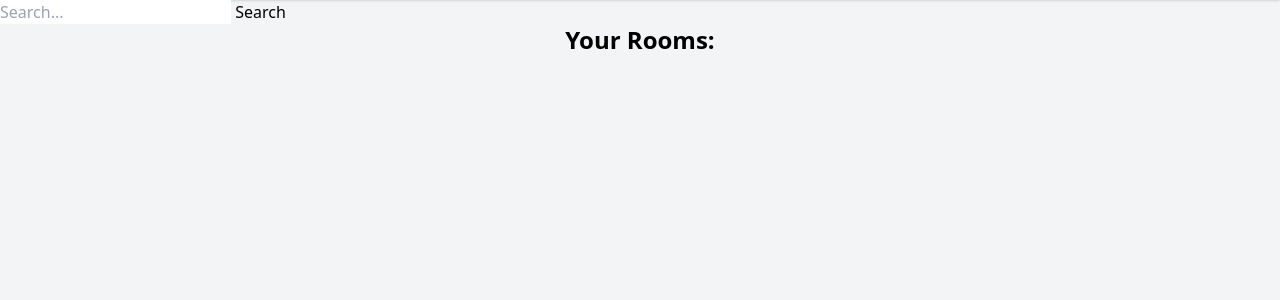
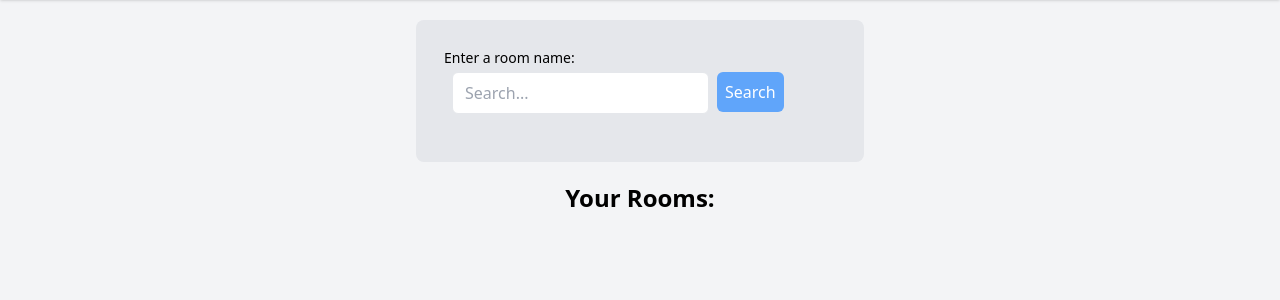
Before and after one commit to ikeasamoahansah/django-chat-application, a Django app: page /lobby/ in a window 1280 px wide. Shown: the part 64-364 px from the top of the page. Run offline with Django 4.2, Linux system fonts and the light colour scheme; the visitor is signed in with stand-in values (Sample User, id 1); data that the repository does not hold is empty; some libraries are stand-ins or nearby versions.

Commit message:
moving on

```diff
--- a/chatapp/chat/templates/chat/lobby.html
+++ b/chatapp/chat/templates/chat/lobby.html
@@ -4,12 +4,19 @@
 
     {% block body %}
 
+    <main class="flex flex-col justify-center">
+        <div class="max-w-md w-full mx-auto bg-gray-200 rounded-lg p-7 space-y-3 mt-5">
             <form method="get" action="{% url 'search' %}">
-        <input type="text" name="q" placeholder="Search..." required>
-        <button type="submit">Search</button>
+                <div class="flex flex-wrap space-x-2">
+                    <label class="mb-1 text-sm" for="q">Enter a room name:</label>
+                    <input class="border rounded-md px-3 py-2 mb-5" type="text" name="q" placeholder="Search..." required>
+                    <div>
+                        <button class="w-full p-2 rounded-md bg-blue-400 text-white py-2" type="submit">Search</button>
+                    </div>
+                </div>
             </form>
-
-    <div class="">
+        </div>
+        <div class="w-full mt-5">
             <div class="w-full flex items-center justify-center">
                 <h1 class="text-2xl font-semibold">Your Rooms:</h1>
             </div>
@@ -29,6 +36,8 @@
                 {%endfor%}
             </div>
         </div>
+    </main>
+
 
     {% comment %} <div class="">
         <div class="w-full flex items-center justify-center">
--- a/chatapp/chat/templates/chat/search.html
+++ b/chatapp/chat/templates/chat/search.html
@@ -1,3 +1,6 @@
+{% extends "chat/base.html" %}
+
+{% block body %}
 <h1>Search results for "{{query}}" </h1>
 
 <h2>Rooms</h2>
@@ -12,3 +15,4 @@
 {%else%}
     <p>No rooms found.</p>
 {%endif%}
+{% endblock %}
```
Also changed, not shown: chatapp/chat/templates/chat/create_room.html (+30 -5 lines). Lines whose indentation alone changed are shown as unchanged.
